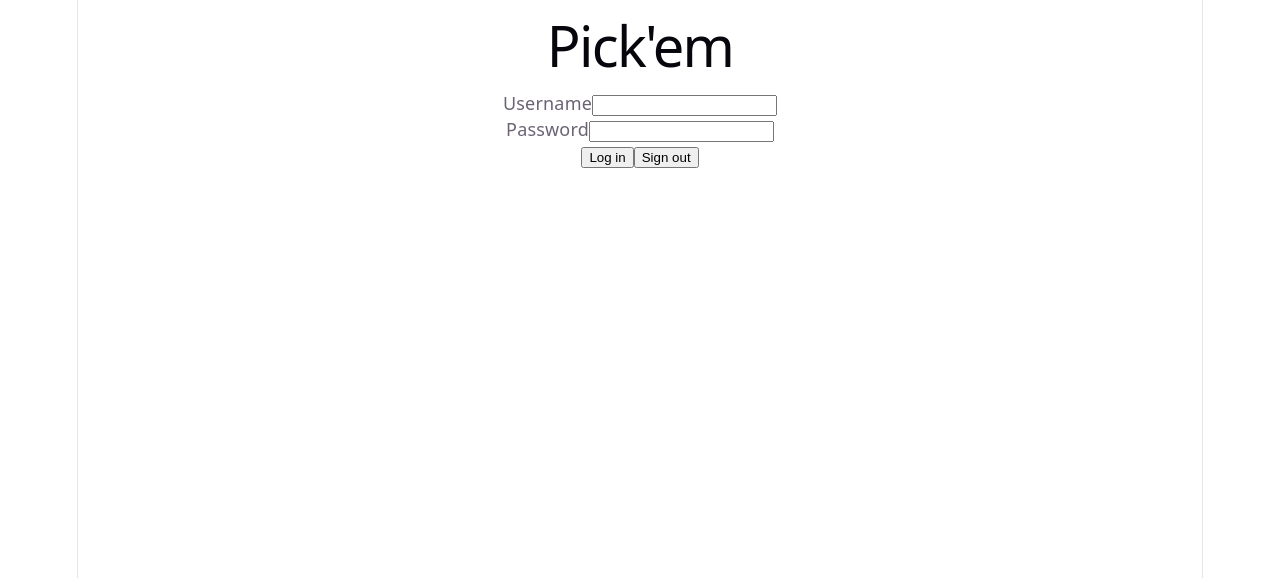
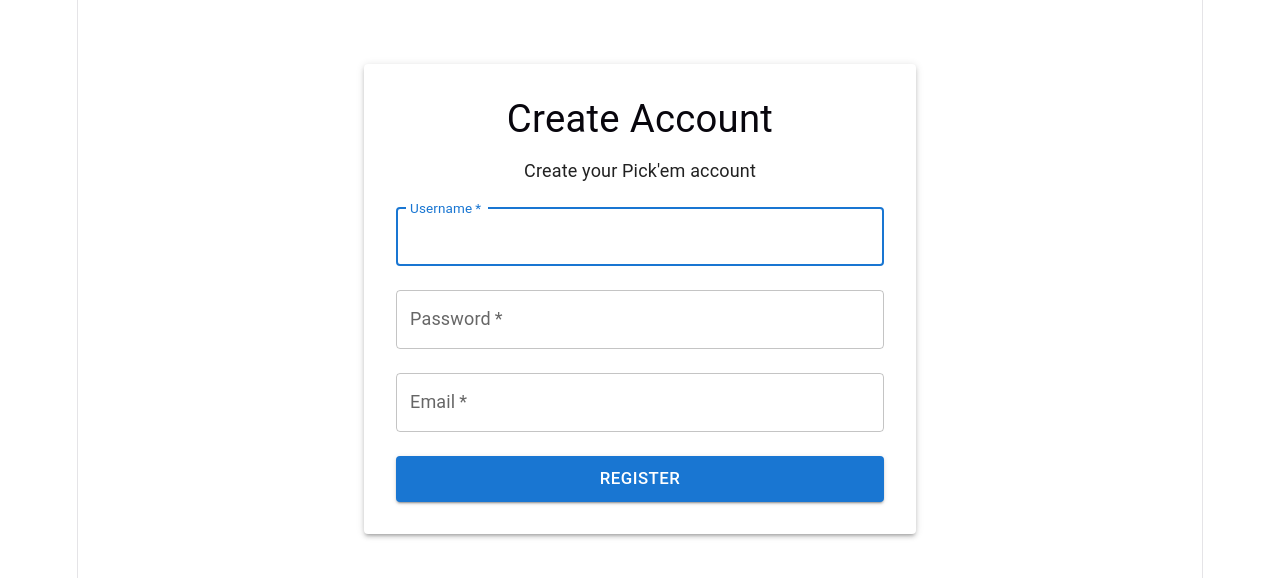
Before and after one commit to loew-tech/pick_em_2-web, a React (Vite) app: page /register in a window 1280 px wide. Before the commit this address led to /login. Shown: the top 578 px of the page. Built offline with nearby package versions, Linux system fonts and the light colour scheme; no server answers; what aws-amplify would draw is missing.

Commit message:
Registration page

```diff
--- a/package.json
+++ b/package.json
@@ -10,6 +10,9 @@
     "preview": "vite preview"
   },
   "dependencies": {
+    "@emotion/react": "^11.14.0",
+    "@emotion/styled": "^11.14.1",
+    "@mui/material": "^9.3.1",
     "aws-amplify": "^6.20.0",
     "react": "^19.2.8",
     "react-dom": "^19.2.8",
--- /dev/null
+++ b/src/components/RegistrationConfirmationForm.tsx
@@ -0,0 +1,83 @@
+import { useState } from "react";
+import { useNavigate } from "react-router-dom";
+
+import { confirmSignUp } from "aws-amplify/auth";
+import { Box, Button, Link, Stack, TextField, Typography } from "@mui/material";
+
+type RegistrationConfirmationFormProps = {
+  username: string;
+  email: string;
+  setError: (error: string) => void;
+  setNeedsConfirmation: (needsConfirmation: boolean) => void;
+};
+const RegistrationConfirmationForm = ({
+  username,
+  email,
+  setError,
+  setNeedsConfirmation,
+}: RegistrationConfirmationFormProps) => {
+  const navigate = useNavigate();
+
+  const [confirmationCode, setConfirmationCode] = useState("");
+
+  const handleConfirm = async (event: React.SubmitEvent<HTMLFormElement>) => {
+    event.preventDefault();
+    setError("");
+
+    try {
+      await confirmSignUp({
+        username,
+        confirmationCode,
+      });
+
+      navigate("/login");
+    } catch (err) {
+      console.log(err);
+      setError("Invalid confirmation code.");
+    }
+  };
+
+  return (
+    <Stack spacing={3}>
+      <Box>
+        <Typography variant="h4" component="h1" gutterBottom>
+          Confirm Your Account
+        </Typography>
+
+        <Typography color="text.secondary">
+          A confirmation code was sent to {email}.
+        </Typography>
+      </Box>
+
+      <Box component="form" onSubmit={handleConfirm}>
+        <Stack spacing={3}>
+          <TextField
+            label="Confirmation Code"
+            value={confirmationCode}
+            onChange={(event) => setConfirmationCode(event.target.value)}
+            required
+            fullWidth
+            autoFocus
+          />
+
+          <Button type="submit" variant="contained" size="large" fullWidth>
+            Confirm Account
+          </Button>
+        </Stack>
+      </Box>
+
+      <Link
+        component="button"
+        type="button"
+        onClick={() => {
+          setNeedsConfirmation(false);
+          setConfirmationCode("");
+          setError("");
+        }}
+      >
+        Back to registration
+      </Link>
+    </Stack>
+  );
+};
+export default RegistrationConfirmationForm;
--- /dev/null
+++ b/src/components/RegistrationForm.tsx
@@ -0,0 +1,97 @@
+import { useState } from "react";
+
+import { signUp } from "aws-amplify/auth";
+import { Box, Button, Stack, TextField, Typography } from "@mui/material";
+
+type RegistrationFormProps = {
+  username: string;
+  setUsername: (username: string) => void;
+  email: string;
+  setEmail: (email: string) => void;
+  setNeedsConfirmation: (needsConfirmation: boolean) => void;
+  setError: (error: string) => void;
+};
+const RegistrationForm = ({
+  username,
+  setUsername,
+  email,
+  setEmail,
+  setNeedsConfirmation,
+  setError,
+}: RegistrationFormProps) => {
+  const [password, setPassword] = useState("");
+
+  const handleRegister = async (event: React.SubmitEvent<HTMLFormElement>) => {
+    event.preventDefault();
+    setError("");
+
+    try {
+      const result = await signUp({
+        username,
+        password,
+        options: {
+          userAttributes: {
+            email,
+          },
+        },
+      });
+
+      setNeedsConfirmation(result.nextStep.signUpStep === "CONFIRM_SIGN_UP");
+    } catch (err) {
+      console.log(err);
+      setError("Registration failed.");
+    }
+  };
+
+  return (
+    <Stack spacing={3}>
+      <Box>
+        <Typography variant="h4" component="h1" gutterBottom>
+          Create Account
+        </Typography>
+
+        <Typography color="text.secondary">
+          Create your Pick&apos;em account
+        </Typography>
+      </Box>
+
+      <Box component="form" onSubmit={handleRegister}>
+        <Stack spacing={3}>
+          <TextField
+            label="Username"
+            value={username}
+            onChange={(event) => setUsername(event.target.value)}
+            required
+            fullWidth
+            autoComplete="username"
+            autoFocus
+          />
+
+          <TextField
+            label="Password"
+            type="password"
+            value={password}
+            onChange={(event) => setPassword(event.target.value)}
+            required
+            fullWidth
+            autoComplete="new-password"
+          />
+
+          <TextField
+            label="Email"
+            value={email}
+            onChange={(event) => setEmail(event.target.value)}
+            required
+            fullWidth
+            autoComplete="email"
+          />
+
+          <Button type="submit" variant="contained" size="large" fullWidth>
+            Register
+          </Button>
+        </Stack>
+      </Box>
+    </Stack>
+  );
+};
+export default RegistrationForm;
--- a/src/main.tsx
+++ b/src/main.tsx
@@ -6,6 +6,7 @@
 import "./auth/amplify";
 import App from "./App.tsx";
 import Login from "./pages/login.tsx";
+import Register from "./pages/register.tsx";
 
 createRoot(document.getElementById("root")!).render(
   <StrictMode>
@@ -13,6 +14,7 @@
     <BrowserRouter>
       <Routes>
         <Route path="/login" element={<Login />} />
+        <Route path="register" element={<Register />} />
         <Route path="/" element={<App />} />
         <Route path="*" element={<Navigate to="/login" replace />} />
       </Routes>
--- /dev/null
+++ b/src/pages/register.tsx
@@ -0,0 +1,39 @@
+import { useState } from "react";
+import { Alert, Box, Container, Paper } from "@mui/material";
+import RegistrationConfirmationForm from "../components/RegistrationConfirmationForm";
+import RegistrationForm from "../components/RegistrationForm";
+
+const Register = () => {
+  const [username, setUsername] = useState("");
+  const [email, setEmail] = useState("");
+  const [needsConfirmation, setNeedsConfirmation] = useState(false);
+  const [error, setError] = useState("");
+
+  return (
+    <Box component="main">
+      <Container maxWidth="sm">
+        <Paper elevation={3} sx={{ mt: 8, p: 4 }}>
+          {error && <Alert severity="error">{error}</Alert>}
+          {needsConfirmation ? (
+            <RegistrationConfirmationForm
+              username={username}
+              email={email}
+              setError={setError}
+              setNeedsConfirmation={setNeedsConfirmation}
+            />
+          ) : (
+            <RegistrationForm
+              username={username}
+              setUsername={setUsername}
+              email={email}
+              setEmail={setEmail}
+              setError={setError}
+              setNeedsConfirmation={setNeedsConfirmation}
+            />
+          )}
+        </Paper>
+      </Container>
+    </Box>
+  );
+};
+export default Register;
```
Also changed, not shown: 1 other file (tests, documents, lock files or other folders).
